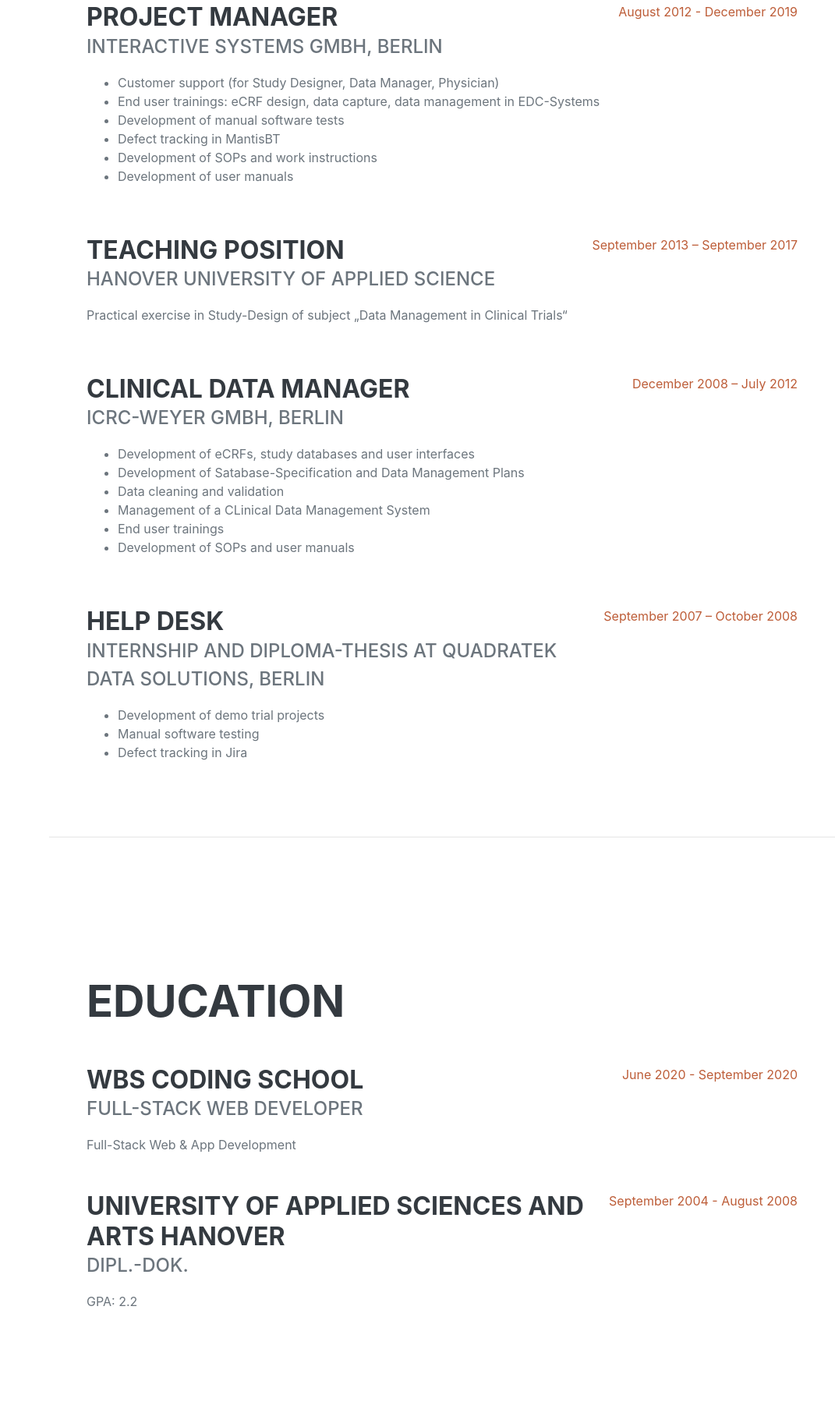
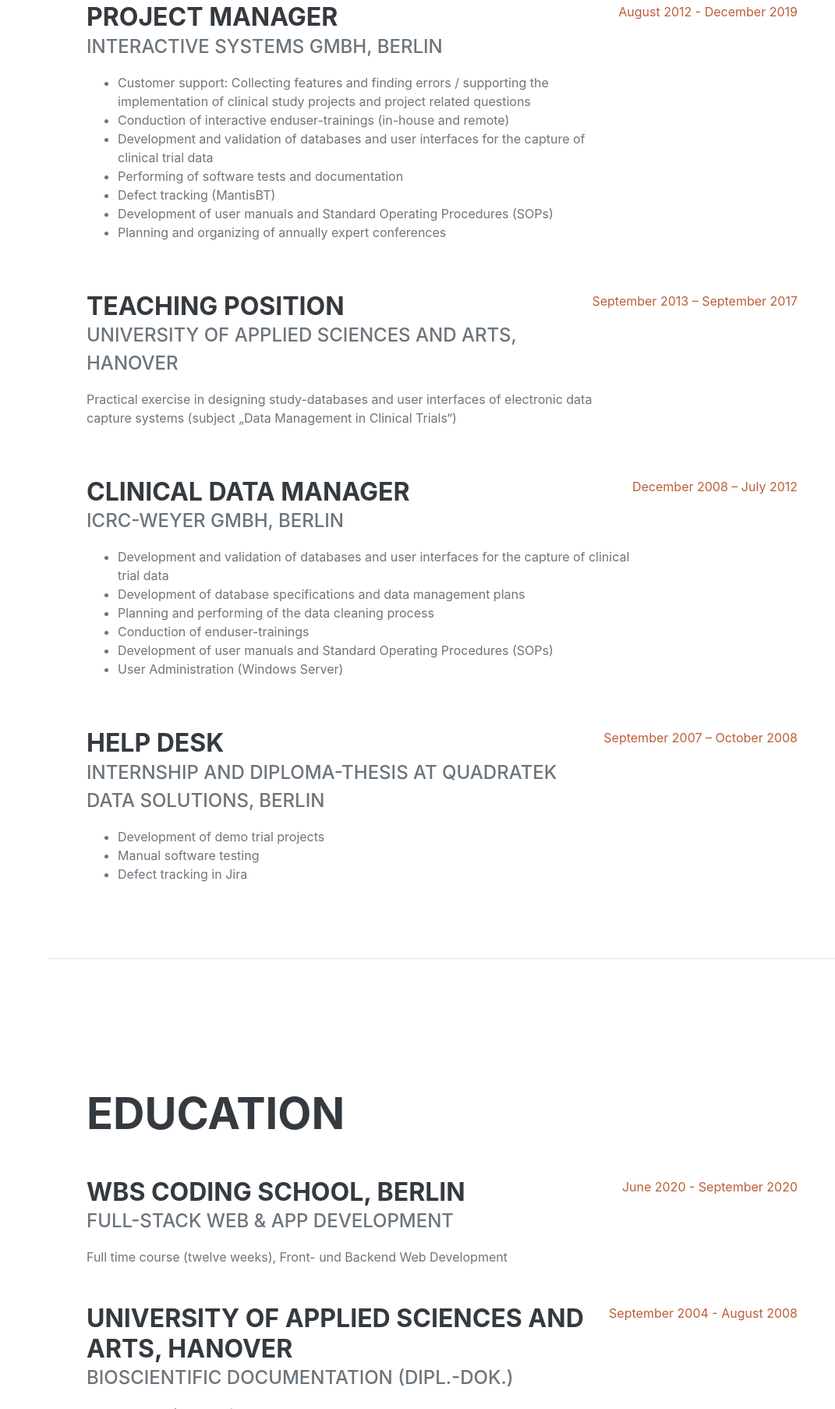
Before and after one commit to dnynwm/mycv, a plain HTML site: page index.html in a window 1280 px wide. Shown: the part 993-2800 px from the top of the page at 78% size, without its empty margins (209-1280 px from the left). Drawn offline with nearby package versions, Linux system fonts and the light colour scheme; a web font is replaced by a local one.

Commit message:
brushing up my cv content

```diff
--- a/index.html
+++ b/index.html
@@ -54,7 +54,8 @@
                 </div>
                 <p class="lead mb-5">Passionate and very creative web developer with 10+ years experience in managing
                     software projects for the pharmaceutical industry. Dedicated and open minded professional who is
-                    used to focus on a high product quality and customer’s satisfaction.</p>
+                    used to focus on a high product quality and customer’s satisfaction. Skillful in maintaining the
+                    processes, building up database systems and managing the data cleaning of medial data.</p>
                 <div class="social-icons">
                     <a class="social-icon" href="http://www.linkedin.com/in/dennyneumann"><i
                             class="fab fa-linkedin-in"></i></a>
@@ -72,12 +73,15 @@
                         <h3 class="mb-0">Project Manager</h3>
                         <div class="subheading mb-3">interActive Systems GmbH, Berlin</div>
                         <ul>
-                            <li>Customer support (for Study Designer, Data Manager, Physician)</li>
-                            <li>End user trainings: eCRF design, data capture, data management in EDC-Systems</li>
-                            <li>Development of manual software tests</li>
-                            <li>Defect tracking in MantisBT</li>
-                            <li>Development of SOPs and work instructions</li>
-                            <li>Development of user manuals</li>
+                            <li>Customer support: Collecting features and finding errors / supporting the implementation
+                                of clinical study projects and project related questions</li>
+                            <li>Conduction of interactive enduser-trainings (in-house and remote)</li>
+                            <li>Development and validation of databases and user interfaces for the capture of clinical
+                                trial data</li>
+                            <li>Performing of software tests and documentation</li>
+                            <li>Defect tracking (MantisBT)</li>
+                            <li>Development of user manuals and Standard Operating Procedures (SOPs)</li>
+                            <li>Planning and organizing of annually expert conferences</li>
                         </ul>
                     </div>
                     <div class="flex-shrink-0"><span class="text-primary">August 2012 - December 2019</span></div>
@@ -85,8 +89,11 @@
                 <div class="d-flex flex-column flex-md-row justify-content-between mb-5">
                     <div class="flex-grow-1">
                         <h3 class="mb-0">Teaching position</h3>
-                        <div class="subheading mb-3">Hanover University of Applied Science</div>
-                        <p>Practical exercise in Study-Design of subject „Data Management in Clinical Trials“</p>
+                        <div class="subheading mb-3">University of Applied Sciences and Arts, Hanover</div>
+                        <p>
+                            Practical exercise in designing study-databases and user interfaces of electronic data
+                            capture systems (subject „Data Management in Clinical Trials“)
+                        </p>
                     </div>
                     <div class="flex-shrink-0"><span class="text-primary">September 2013 – September 2017</span></div>
                 </div>
@@ -95,12 +102,12 @@
                         <h3 class="mb-0">Clinical Data Manager</h3>
                         <div class="subheading mb-3">ICRC-Weyer GmbH, Berlin</div>
                         <ul>
-                            <li>Development of eCRFs, study databases and user interfaces</li>
-                            <li>Development of Satabase-Specification and Data Management Plans</li>
-                            <li>Data cleaning and validation</li>
-                            <li>Management of a CLinical Data Management System</li>
-                            <li>End user trainings</li>
-                            <li>Development of SOPs and user manuals</li>
+                            <li>Development and validation of databases and user interfaces for the capture of clinical trial data</li>
+                            <li>Development of database specifications and data management plans</li>
+                            <li>Planning and performing of the data cleaning process</li>
+                            <li>Conduction of enduser-trainings</li>
+                            <li>Development of user manuals and Standard Operating Procedures (SOPs)</li>
+                            <li>User Administration (Windows Server)</li>
                         </ul>
                     </div>
                     <div class="flex-shrink-0"><span class="text-primary">December 2008 – July 2012</span></div>
@@ -108,7 +115,8 @@
                 <div class="d-flex flex-column flex-md-row justify-content-between">
                     <div class="flex-grow-1">
                         <h3 class="mb-0">Help Desk</h3>
-                        <div class="subheading mb-3">Internship and Diploma-thesis at Quadratek Data Solutions, Berlin</div>
+                        <div class="subheading mb-3">Internship and Diploma-thesis at Quadratek Data Solutions, Berlin
+                        </div>
                         <ul>
                             <li>Development of demo trial projects</li>
                             <li>Manual software testing</li>
@@ -126,18 +134,22 @@
                 <h2 class="mb-5">Education</h2>
                 <div class="d-flex flex-column flex-md-row justify-content-between mb-5">
                     <div class="flex-grow-1">
-                        <h3 class="mb-0">WBS CODING SCHOOL</h3>
-                        <div class="subheading mb-3">Full-Stack Web Developer</div>
-                        <div>Full-Stack Web & App Development</div>
+                        <h3 class="mb-0">WBS CODING SCHOOL, Berlin</h3>
+                        <div class="subheading mb-3">Full-Stack Web & App Development</div>
+                        <div>Full time course (twelve weeks), Front- und Backend Web Development</div>
 
                     </div>
                     <div class="flex-shrink-0"><span class="text-primary">June 2020 - September 2020</span></div>
                 </div>
                 <div class="d-flex flex-column flex-md-row justify-content-between">
                     <div class="flex-grow-1">
-                        <h3 class="mb-0">University of Applied Sciences and Arts Hanover</h3>
-                        <div class="subheading mb-3">Dipl.-Dok.</div>
-                        <p>GPA: 2.2</p>
+                        <h3 class="mb-0">University of Applied Sciences and Arts, Hanover</h3>
+                        <div class="subheading mb-3">Bioscientific Documentation (Dipl.-Dok.)</div>
+                        <ul>
+                            <li>GPA: 2.2 (Germany)</li>
+                            <li>Java, database-programming, statistics, medicine</li>
+                        </ul>
+
                     </div>
                     <div class="flex-shrink-0"><span class="text-primary">September 2004 - August 2008</span></div>
                 </div>
@@ -175,6 +187,22 @@
                         <span class="fa-li"><i class="fas fa-circle-notch"></i></span>
                         Agile Development & Scrum
                     </li>
+                    <li>
+                        <span class="fa-li"><i class="fas fa-circle-notch"></i></span>
+                        Oracle XE
+                    </li>
+                    <li>
+                        <span class="fa-li"><i class="fas fa-circle-notch"></i></span>
+                        VBA
+                    </li>
+                    <li>
+                        <span class="fa-li"><i class="fas fa-circle-notch"></i></span>
+                        UX/UI Fundamentals
+                    </li>
+                    <li>
+                        <span class="fa-li"><i class="fas fa-circle-notch"></i></span>
+                        Scrum
+                    </li>
                 </ul>
             </div>
         </section>
@@ -183,8 +211,9 @@
         <section class="resume-section" id="interests">
             <div class="resume-section-content">
                 <h2 class="mb-5">Interests</h2>
-                <p>Beside developing audio web apps in my spare time I make electronic music with my modular system and ableton live.</p>
-                <p class="mb-0">I also enjoy it to be in the nature to have challanging montain bike rides and recreational hiking weekends.</p>
+                <p>Beside developing audio-visual web apps in my spare time I make electronic music with my modular system and
+                    ableton live.</p>
+                <p class="mb-0">I enjoy it to be in the nature to take inspiring field recordings and have recreational hiking sessions.</p>
             </div>
         </section>
         <hr class="m-0" />
```
